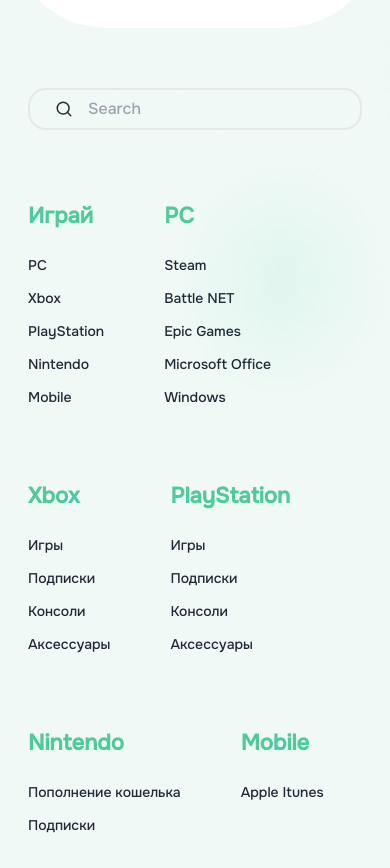
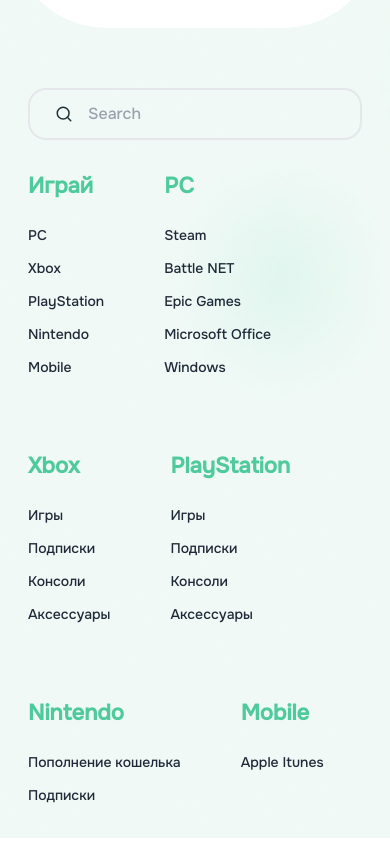
Before and after one commit to Vieronist/igray, a Next.js app: page / in a window 390 px wide. Shown: the part 800-1668 px from the top of the page. After the commit the page ends 1638 px from the top, so only its background shows below. Built offline with nearby package versions, Linux system fonts and the light colour scheme.

Commit message:
one more change

```diff
--- a/src/pages/home/ui/home.tsx
+++ b/src/pages/home/ui/home.tsx
@@ -12,7 +12,7 @@
       <section>
         <SpeedPaymentBanner className="hidden 2xl:block" />
         <FaqList />
-        <ArticlesList className="flex overflow-x-auto whitespace-nowrap flex-shrink-0 2xl:hidden mx-auto" />
+        <ArticlesList className="flex overflow-x-auto whitespace-nowrap flex-shrink-0 lg:hidden" />
       </section>
     </main>
   );
--- a/src/widgtes/articles/ui/articles-list.tsx
+++ b/src/widgtes/articles/ui/articles-list.tsx
@@ -28,7 +28,7 @@
 
   return (
     <ul
-      className={`p-[60px] max-w-[1055px] rounded-[40px] border-[#1F3238] border border-opacity-10  ${className}  `}
+      className={`p-[60px] max-w-[1055px] rounded-[40px] border-[#1F3238] border border-opacity-10 ${className}  `}
     >
       {articles.map((article, idx) => (
         <ArticleItem
--- a/src/widgtes/footer/ui/footer.tsx
+++ b/src/widgtes/footer/ui/footer.tsx
@@ -5,9 +5,9 @@
 
 export const Footer = () => {
   return (
-    <footer className=" gap-[70px] flex flex-wrap md:flex-nowrap px-5">
+    <footer className="gap-[30px] md:gap-[70px] flex flex-wrap md:flex-nowrap px-5">
       <div className="w-full md:w-[45%] lg:w-[25%]">
-        <SearchPanel classNameDiv="bg-transparent py-[25px] px-[25px] w-full flex gap-[15px] items-center md:mb-5" />
+        <SearchPanel classNameDiv="bg-transparent h-[52px] px-[25px] w-full flex gap-[15px] items-center md:mb-5" />
         <SocialMediaList  />
       </div>
       <div>
--- a/src/widgtes/header/ui/header.tsx
+++ b/src/widgtes/header/ui/header.tsx
@@ -15,12 +15,12 @@
       <div className="flex gap-[15px] max-[1410px]:gap-[26px]">
         <SearchPanel
           classNameInput="w-full"
-          classNameDiv="gap-[15px] hidden md:flex md:items-center md:w-[250px] lg:w-[300px]"
+          classNameDiv="gap-[15px] hidden md:flex md:items-center md:w-[250px] lg:w-[300px] px-5"
         />
         <UserButtons />
       </div>
     </div>
-    <Navigation className="flex justify-between w-full sm:w-[75%] md:w-[50%] xl:hidden mx-auto" />
+    <Navigation className="flex justify-between w-full sm:w-[75%] md:w-[50%] xl:hidden mx-auto " />
   </header>
   );
 };
--- a/src/widgtes/steam-info/ui/steam-info.tsx
+++ b/src/widgtes/steam-info/ui/steam-info.tsx
@@ -9,7 +9,7 @@
         <SteamBanner />
         <SpeedPaymentBanner className="hidden md:block 2xl:hidden" />
       </div>
-      <ArticlesList className="hidden 2xl:block " />
+      <ArticlesList className="hidden 2xl:block" />
     </section>
   );
 };
```
